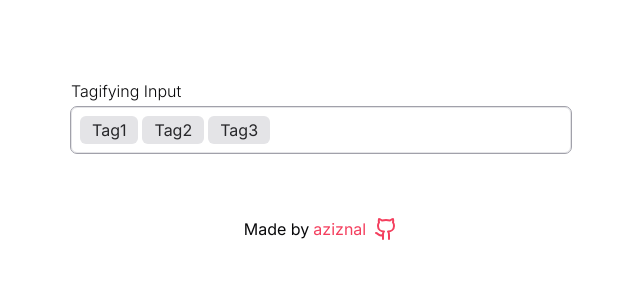
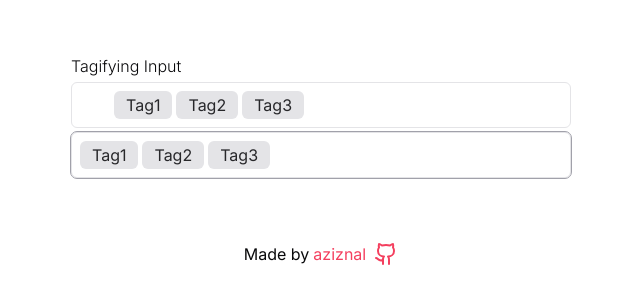
Before and after one commit to aziznal/tagifying-input, a Next.js app: page / in a window 1280 px wide. Shown: the part 240-544 px from the top of the page, without its empty margins (319-959 px from the left). Built offline with nearby package versions, Linux system fonts and the light colour scheme.

Commit message:
--wip-- [skip ci]

```diff
--- a/app/page.tsx
+++ b/app/page.tsx
@@ -1,13 +1,24 @@
+"use client";
+
 import { Footer } from "@/components/Footer";
 import { TagifyingInput } from "@/components/TagifyingInput";
+import { useEffect, useState } from "react";
 
 export default function Home() {
+  const [tags, setTags] = useState<string[]>(["Tag1", "Tag2", "Tag3"]);
+
+  const onTagsChanged = (newTags: string[]) => {
+    console.log(newTags);
+  };
+
   return (
     <div className="min-h-[100dvh] flex flex-col items-center justify-center p-4">
       <div className="flex flex-col justify-center w-full max-w-[500px] gap-1">
         <label className="font-light">Tagifying Input</label>
 
-        <TagifyingInput initialValue={["Tag1", "Tag2", "Tag3"]} />
+        <TagifyingInput value={tags} onValueChange={onTagsChanged} />
+
+        <TagifyingInput initialValue={tags} />
       </div>
 
       <Footer />
--- a/components/TagifyingInput/index.tsx
+++ b/components/TagifyingInput/index.tsx
@@ -1,7 +1,14 @@
 "use client";
 
 import { clamp, cn } from "@/lib/utils";
-import { Fragment, useCallback, useEffect, useRef, useState } from "react";
+import {
+  Fragment,
+  useCallback,
+  useEffect,
+  useMemo,
+  useRef,
+  useState,
+} from "react";
 import { Tag } from "./Tag";
 
 // TODO: make component optionally controllable (value, onValueChange)
@@ -21,6 +28,7 @@ import { Tag } from "./Tag";
 
 interface TagifyingInputProps {
   initialValue?: string[];
+  value?: string[];
   onValueChange?: (newValue: string[]) => void;
 
   /** The character at which a new tag is created using the current text inputted */
@@ -45,11 +53,33 @@ const DEFAULT_TAG_SEPARATOR = ",";
  */
 export const TagifyingInput = ({
   initialValue,
+  value,
   onValueChange,
   tagSeparator,
   className,
 }: TagifyingInputProps) => {
-  const [tags, setTags] = useState<string[]>(initialValue ?? []);
+  const isControlled = value !== undefined;
+
+  // internal state
+  const [_tags, _setTags] = useState<string[]>(
+    isControlled ? value : initialValue ?? [],
+  );
+
+  /** returns controlled external state if component is controlled, otherwise returns internal state */
+  const tags = useMemo(() => {
+    if (isControlled) return value;
+
+    return _tags;
+  }, [_tags, isControlled, value]);
+
+  const setTags = useCallback(
+    (newTags: string[]) => {
+      if (isControlled) return onValueChange?.(newTags);
+
+      _setTags(newTags);
+    },
+    [isControlled, onValueChange],
+  );
 
   const inputRef = useRef<HTMLInputElement>(null);
   const inputTextRef = useRef<HTMLSpanElement>(null);
@@ -60,15 +90,18 @@ export const TagifyingInput = ({
     initialValue?.length ?? 0,
   );
 
-  const onRawInputChange = (value: string) => {
-    setRawInputValue(value);
+  const onRawInputChange = (inputValue: string) => {
+    setRawInputValue(inputValue);
 
-    if (value.length < 2) return;
+    if (inputValue.length < 2) return;
 
-    if (value.at(-1) === (tagSeparator ?? DEFAULT_TAG_SEPARATOR)) {
-      const newTagText = value.slice(0, value.length - 1);
+    if (inputValue.at(-1) === (tagSeparator ?? DEFAULT_TAG_SEPARATOR)) {
+      // text without the separator included
+      const newTagText = inputValue.slice(0, inputValue.length - 1);
 
-      setTags((tags) => tags.toSpliced(focusedTagIndex, 0, newTagText));
+      const updatedTags = tags.toSpliced(focusedTagIndex, 0, newTagText);
+
+      setTags(updatedTags);
 
       setFocusedTagIndex((i) => i + 1);
 
@@ -83,14 +116,30 @@ export const TagifyingInput = ({
     }
   };
 
-  const removeTagAtIndex = (tagIndex: number) => {
-    setTags((tags) => tags.toSpliced(tagIndex, 1));
-  };
+  // if `value` prop is given i.e. component is *controlled*
+  useEffect(() => {
+    if (value === undefined) {
+      return;
+    }
+
+    // internal setState must be used to avoid an infinte re-render loop
+    _setTags(value);
+  }, [value]);
+
+  const removeTagAtIndex = useCallback(
+    (tagIndex: number) => {
+      const updatedTags = tags.toSpliced(tagIndex, 1);
+      setTags(updatedTags);
+    },
+    [setTags, tags],
+  );
 
   // cursor moves outside right edge of input
   const moveToNextTag = useCallback(() => {
     if (focusedTagIndex >= tags.length) return;
+
     setFocusedTagIndex((i) => i + 1);
+
     setTimeout(() => {
       inputRef.current?.focus();
     });
@@ -99,7 +148,9 @@ export const TagifyingInput = ({
   // cursor moves outside left edge of input
   const moveToPrevTag = useCallback(() => {
     if (focusedTagIndex <= 0) return;
+
     setFocusedTagIndex((i) => i - 1);
+
     setTimeout(() => {
       inputRef.current?.focus();
     });
@@ -144,7 +195,13 @@ export const TagifyingInput = ({
     return () => {
       inputElement.removeEventListener("keydown", handleCursorChange);
     };
-  }, [focusedTagIndex, moveToNextTag, moveToPrevTag, rawInputValue.length]);
+  }, [
+    focusedTagIndex,
+    moveToNextTag,
+    moveToPrevTag,
+    rawInputValue.length,
+    removeTagAtIndex,
+  ]);
 
   const elements = {
     tags: tags.map((tag, i) => (
```
